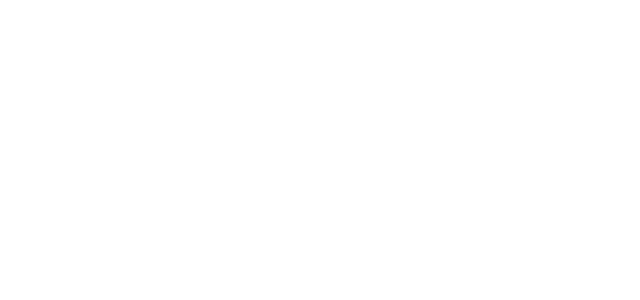
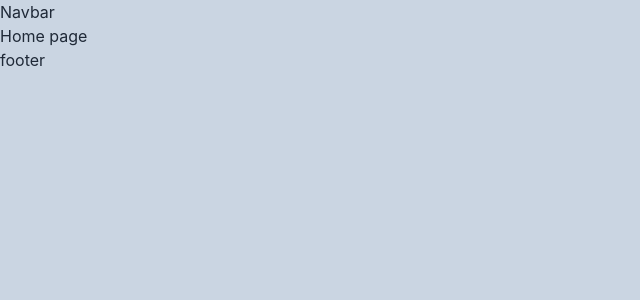
Before and after one commit to developer-munir/weeding-bd-client, a React (Create React App) app: page / in a window 1280 px wide. Shown: the top 300 px of the page, without its empty margins (0-640 px from the left). Built offline with nearby package versions, Linux system fonts and the light colour scheme.

Commit message:
set up router

```diff
--- a/src/App.js
+++ b/src/App.js
@@ -3,6 +3,8 @@
 import AOS from "aos";
 import "aos/dist/aos.css";
 import { useEffect } from 'react';
+import { RouterProvider } from 'react-router-dom';
+import { router } from './routes/router';
 // const notify = () => toast("Here is your toast.");
 
 function App() {
@@ -11,8 +13,8 @@
     AOS.refresh();
   }, []);
   return (
-    <div>
-
+    <div className="bg-[#CAD5E2] min-h-[100vh]">
+      <RouterProvider router={router}></RouterProvider>
       <Toaster />
     </div>
   );
--- /dev/null
+++ b/src/layouts/Main.jsx
@@ -0,0 +1,22 @@
+import React from 'react';
+import { Outlet } from 'react-router-dom';
+import Footer from '../pages/Shared/Footer/Footer';
+import Navbar from '../pages/Shared/Navbar/Navbar';
+
+const Main = () => {
+    return (
+        <div>
+            <div>
+                <Navbar></Navbar>
+            </div>
+            <div>
+                <Outlet></Outlet>
+            </div>
+            <div>
+                <Footer></Footer>
+            </div>
+        </div>
+    );
+};
+
+export default Main;
--- /dev/null
+++ b/src/pages/Home/Home/Home.jsx
@@ -0,0 +1,11 @@
+import React from 'react';
+
+const Home = () => {
+    return (
+        <div>
+            <h1>Home page</h1>
+        </div>
+    );
+};
+
+export default Home;
--- /dev/null
+++ b/src/pages/Shared/Footer/Footer.jsx
@@ -0,0 +1,11 @@
+import React from 'react';
+
+const Footer = () => {
+    return (
+        <div>
+            <h1>footer</h1>
+        </div>
+    );
+};
+
+export default Footer;
--- /dev/null
+++ b/src/pages/Shared/Navbar/Navbar.jsx
@@ -0,0 +1,11 @@
+import React from 'react';
+
+const Navbar = () => {
+    return (
+        <div>
+            <h1>Navbar</h1>
+        </div>
+    );
+};
+
+export default Navbar;
--- /dev/null
+++ b/src/routes/router.js
@@ -0,0 +1,16 @@
+import { createBrowserRouter } from "react-router-dom";
+import Main from "../layouts/Main";
+import Home from "../pages/Home/Home/Home";
+
+export const router = createBrowserRouter([
+    {
+        path: '/',
+        element: <Main></Main>,
+        children: [
+            {
+                path: '/',
+                element:<Home></Home>
+            }
+        ]
+    }
+])
```
